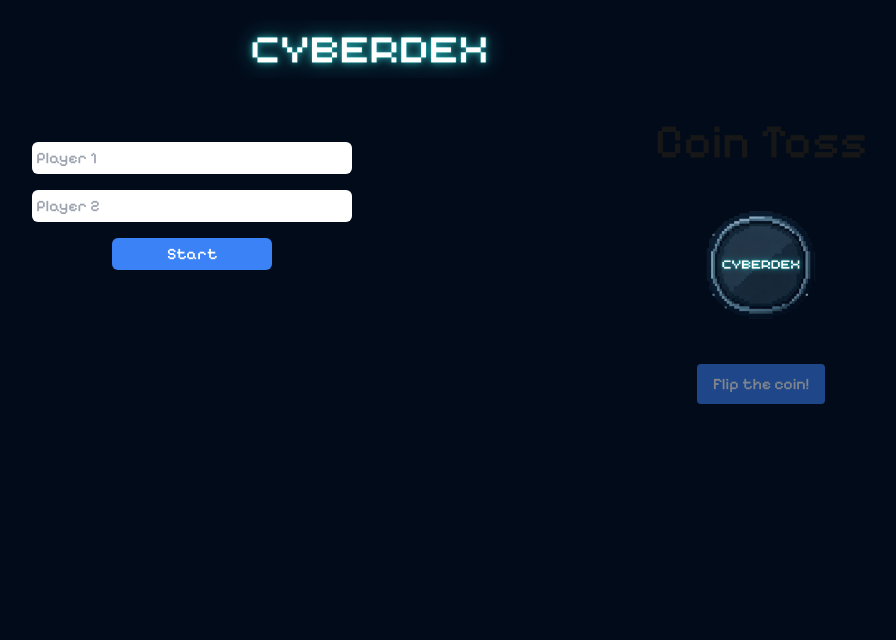
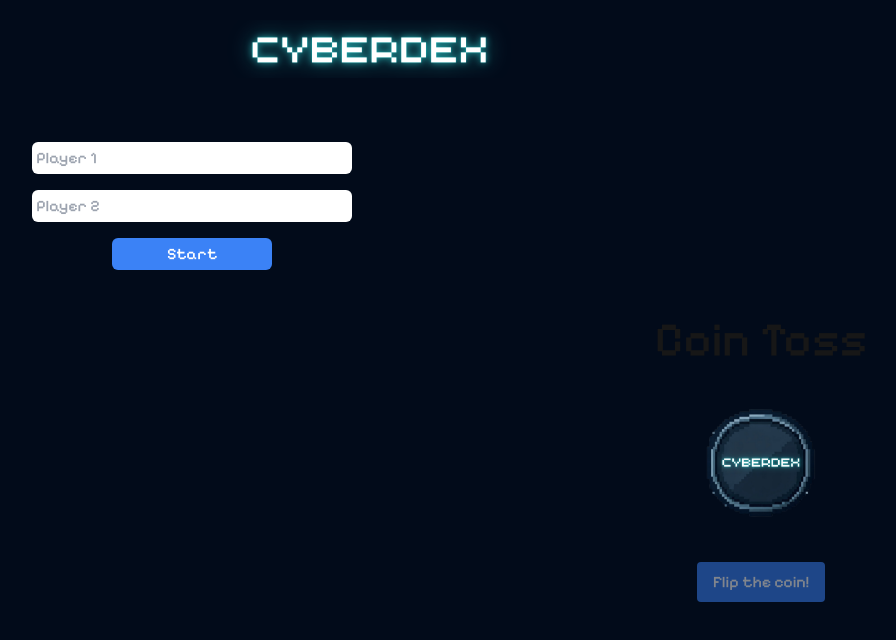
Before and after one commit to mickaelk98/cyberdex, a Next.js app: page / in a window 1280 px wide. Shown: the top 640 px of the page, without its empty margins (270-1166 px from the left). Built offline with nearby package versions, Linux system fonts and the light colour scheme.

Commit message:
alignement des pièces

```diff
--- a/src/app/page.js
+++ b/src/app/page.js
@@ -121,7 +121,7 @@ export default function Home() {
             </>
           )}
         </aside>
-        <div className="flex flex-col items-start gap-4 md:self-start">
+        <div className="flex flex-col items-start justify-center item-center gap-4">
           <div className="flex flex-col items-center justify-center h-full">
             <h1 className="text-5xl font-bold mb-6">Coin Toss</h1>
             <div
@@ -156,7 +156,7 @@ export default function Home() {
               {isFlipping ? "Flipping..." : "Flip the coin!"}
             </button>
           </div>
-          {showResult && isFlipping === false && <div className="flex items-center justify-evenly">
+          {showResult && isFlipping === false && <div className="flex flex-col items-center justify-center w-full">
             <h3>Result:</h3>
             <div className="flex gap-2 flex-col items-center justify-center">
               <Image src={result === "tails" ? "/tails.png" : "/heads.png"} alt="heads" width={150} height={150} />
```
Also changed, not shown: 1 other file (tests, documents, lock files or other folders).
